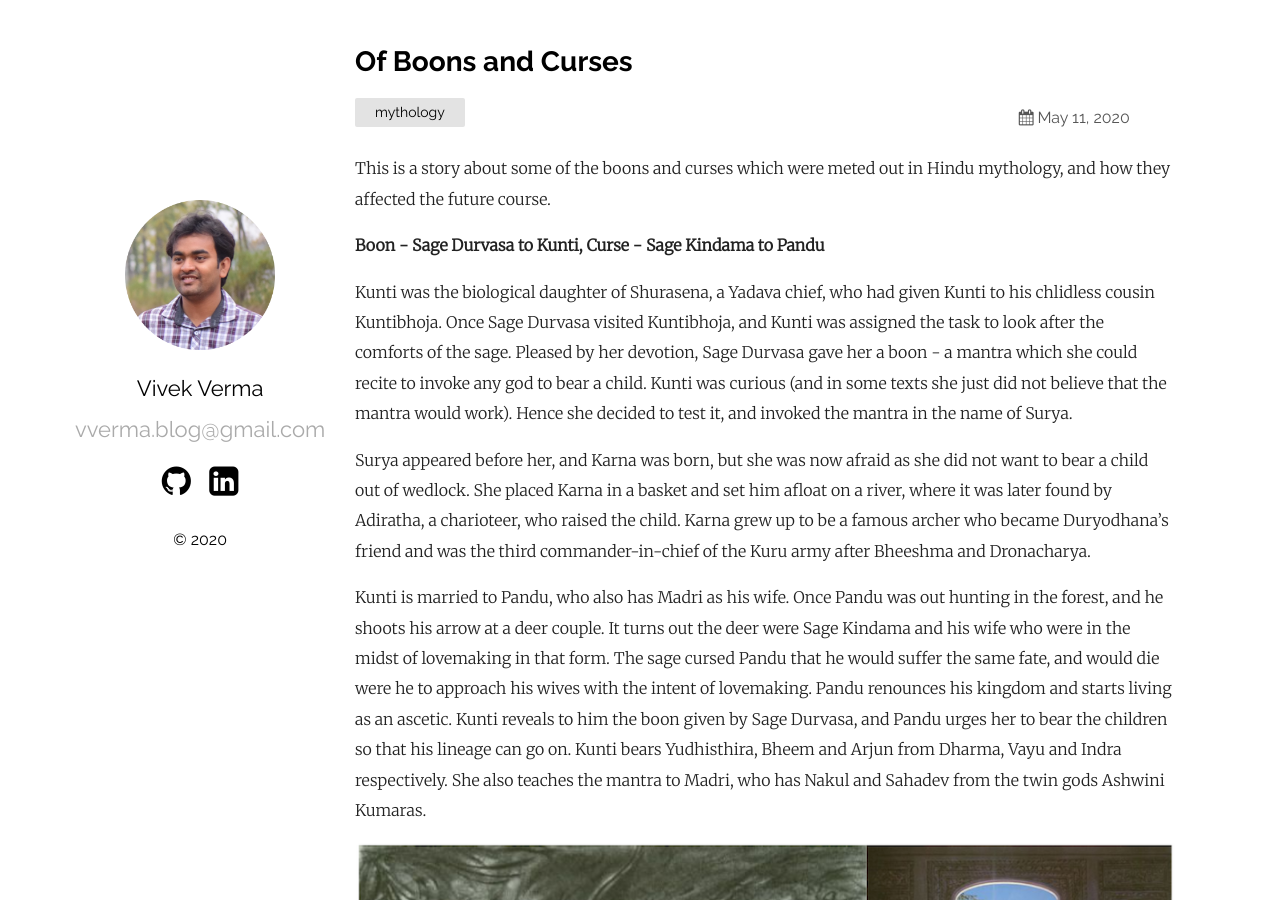
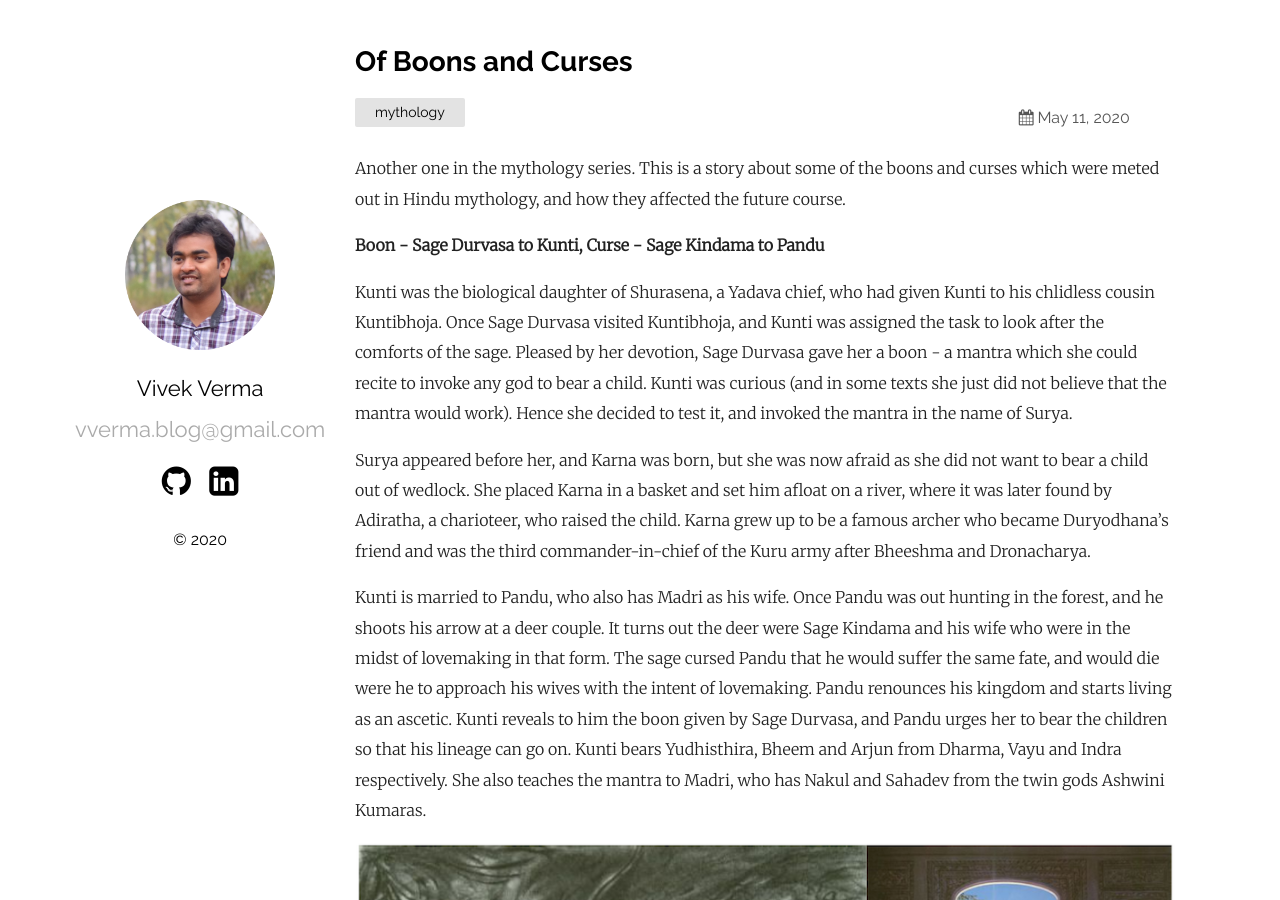
Before and after one commit to vivekverma0/vivekverma0.github.io, a Jekyll site: the page built from _posts/2020-05-11-of-boons-and-curses.md, in a window 1280 px wide and 900 px high. Built offline with Jekyll 4.4.1, drawn with Linux system fonts in a browser that asks for light colours; comment, search, counter and statistics services are not loaded.

Commit message:
modified text

```diff
--- a/_posts/2020-05-11-of-boons-and-curses.md
+++ b/_posts/2020-05-11-of-boons-and-curses.md
@@ -6,7 +6,7 @@ categories: mythology
 comments: true
 ---
 
-This is a story about some of the boons and curses which were meted out in Hindu mythology, and how they affected the future course.
+Another one in the mythology series. This is a story about some of the boons and curses which were meted out in Hindu mythology, and how they affected the future course.
 
 <b>Boon - Sage Durvasa to Kunti, Curse - Sage Kindama to Pandu</b>
 
```
